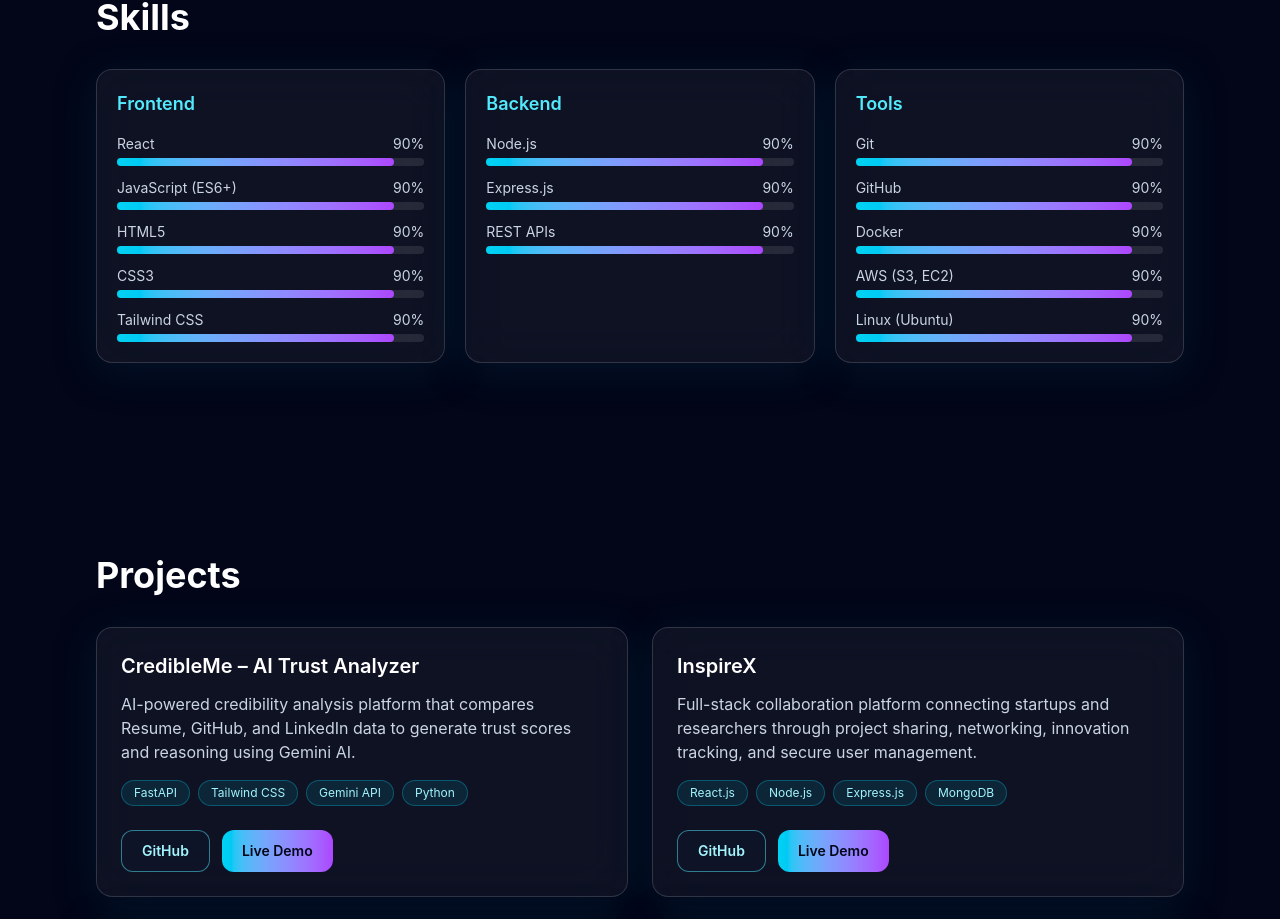
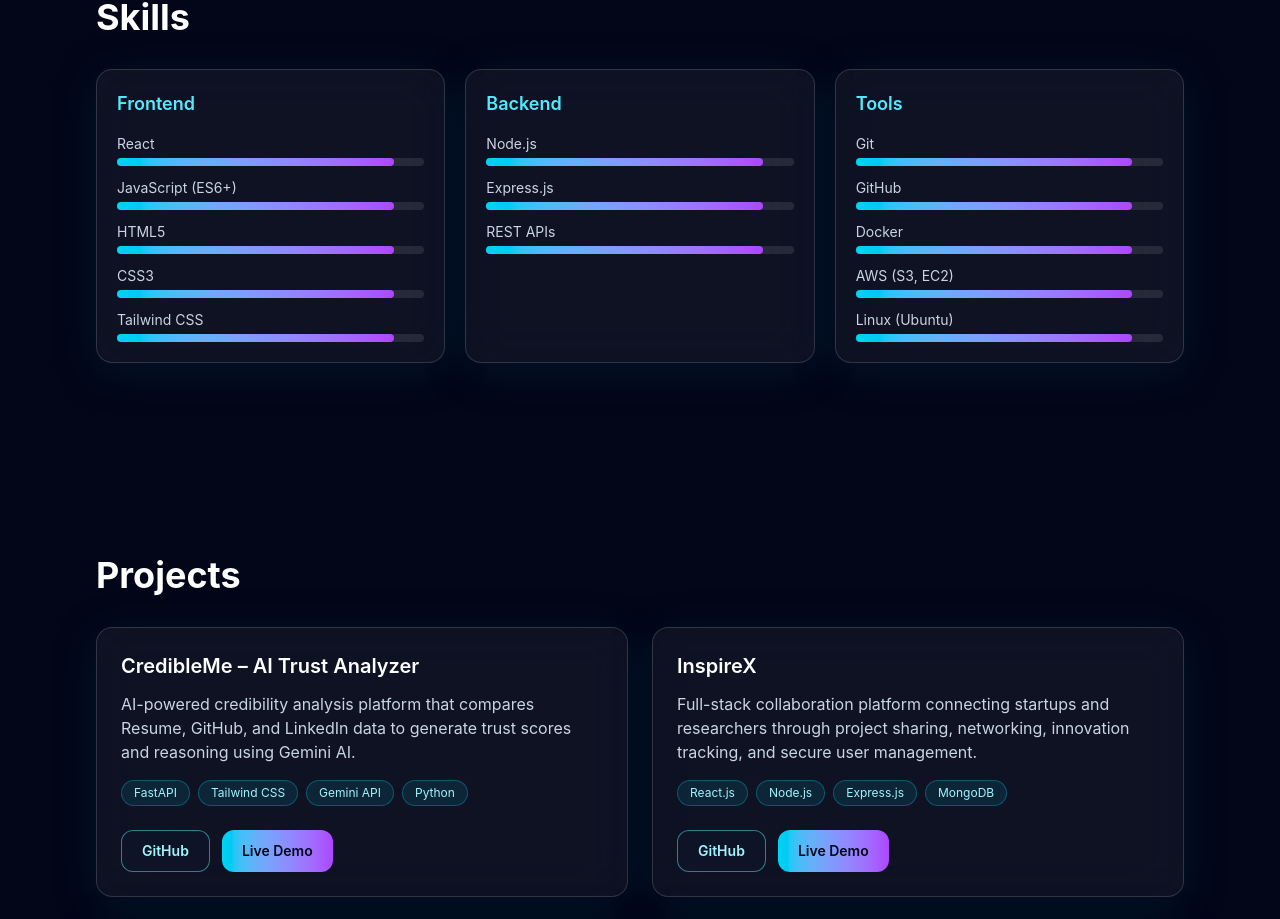
Before and after one commit to salonydhiman292-pixel/portfolio12, a React (Vite) app: page / in a window 1280 px wide. Shown: the part 1097-2016 px from the top of the page. Built offline with nearby package versions, Linux system fonts and the light colour scheme.

Commit message:
Update Skills.jsx

```diff
--- a/src/components/Skills.jsx
+++ b/src/components/Skills.jsx
@@ -20,7 +20,7 @@ function Skills({ skills }) {
                 <div key={skill}>
                   <div className="mb-1 flex items-center justify-between text-sm text-slate-300">
                     <span>{skill}</span>
-                    <span>90%</span>
+
                   </div>
                   <div className="h-2 rounded-full bg-white/10">
                     <motion.div
```
